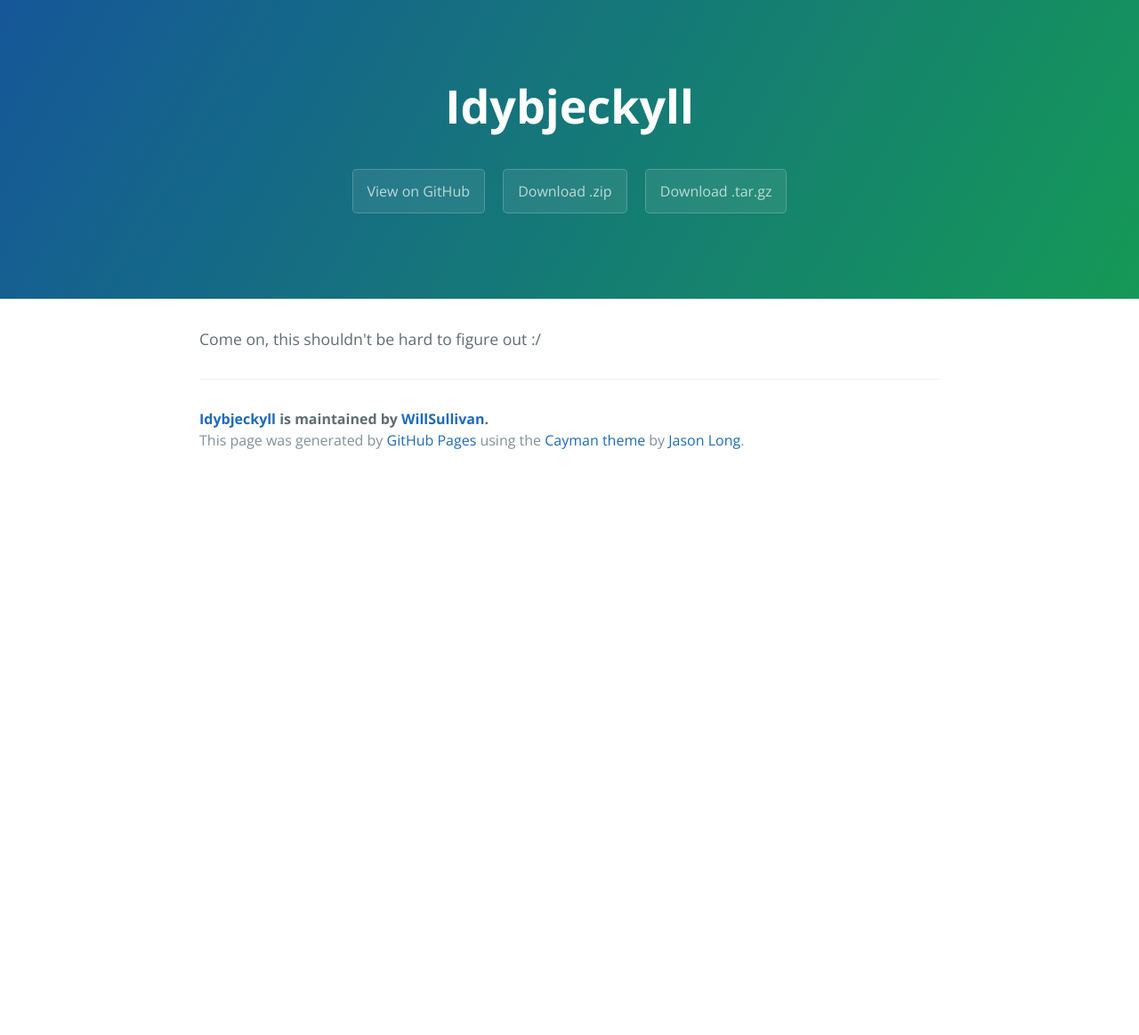
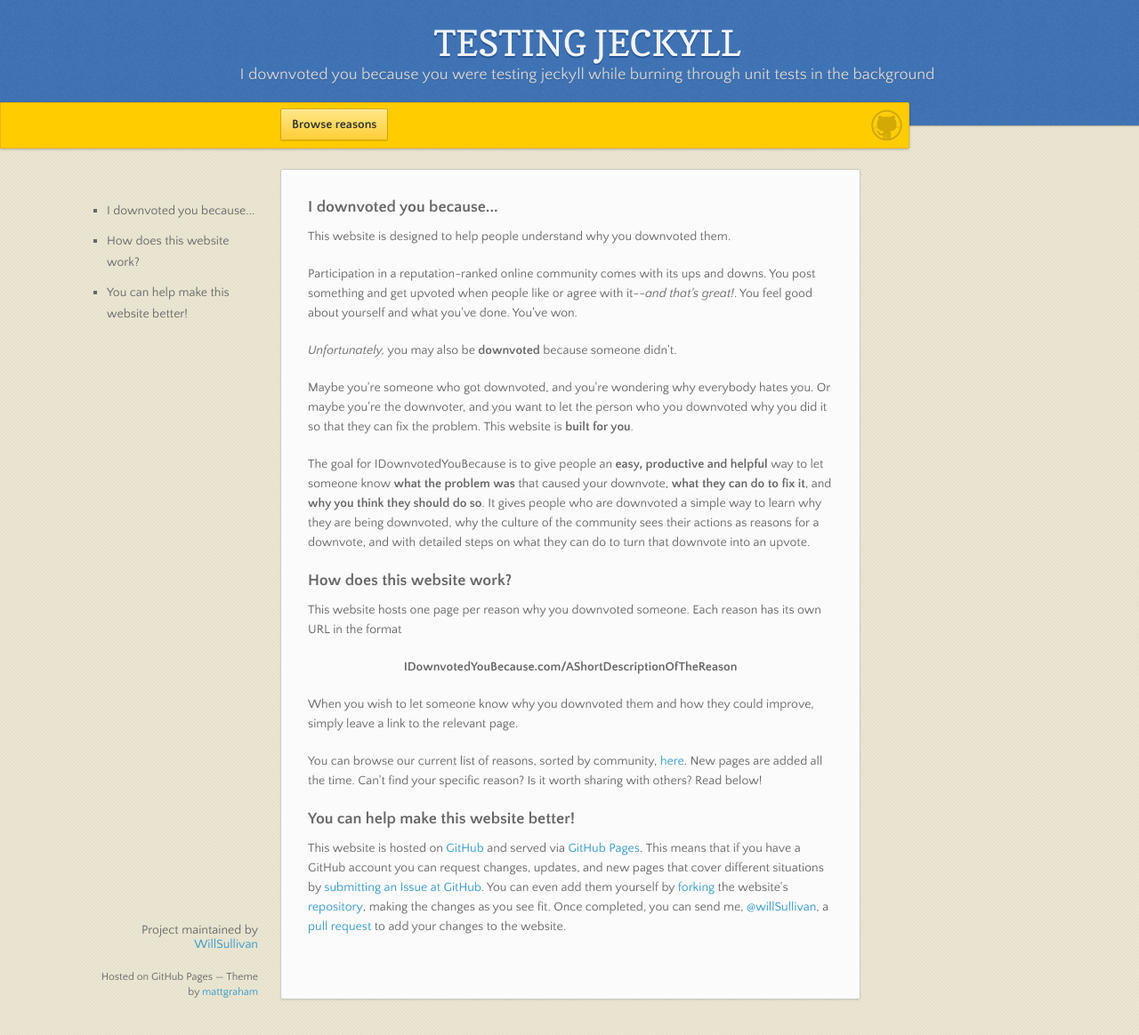
Before and after one commit to WillSullivan/IDYBJeckyll, a Jekyll site: the page index.html, which Jekyll copies as it is, in a window 1280 px wide and 1164 px high. Shown: the whole window at 89% size. Built offline with Jekyll 4.4.1, drawn with Linux system fonts in a browser that asks for light colours; nearby versions of some CDN libraries.

Commit message:
Update index.html

```diff
--- a/index.html
+++ b/index.html
@@ -1,34 +1,77 @@
-<!DOCTYPE html>
-<html lang="en-us">
-  <head>
-    <meta charset="UTF-8">
-    <title>Idybjeckyll by WillSullivan</title>
-    <meta name="viewport" content="width=device-width, initial-scale=1">
-    <link rel="stylesheet" type="text/css" href="stylesheets/normalize.css" media="screen">
-    <link href='https://fonts.googleapis.com/css?family=Open+Sans:400,700' rel='stylesheet' type='text/css'>
-    <link rel="stylesheet" type="text/css" href="stylesheets/stylesheet.css" media="screen">
-    <link rel="stylesheet" type="text/css" href="stylesheets/github-light.css" media="screen">
-  </head>
-  <body>
-    <section class="page-header">
-      <h1 class="project-name">Idybjeckyll</h1>
-      <h2 class="project-tagline"></h2>
-      <a href="https://github.com/WillSullivan/IDYBJeckyll" class="btn">View on GitHub</a>
-      <a href="https://github.com/WillSullivan/IDYBJeckyll/zipball/master" class="btn">Download .zip</a>
-      <a href="https://github.com/WillSullivan/IDYBJeckyll/tarball/master" class="btn">Download .tar.gz</a>
-    </section>
+<!doctype html>
+<html>
+<head>
+    <meta charset="utf-8">
+    <meta http-equiv="X-UA-Compatible" content="chrome=1">
+    <title>I downvoted you because...</title>
+    <link rel="stylesheet" href="stylesheets/styles.css">
+    <link rel="stylesheet" href="stylesheets/github-dark.css">
+    <script src="https://ajax.googleapis.com/ajax/libs/jquery/1.7.1/jquery.min.js"></script>
+    <script src="javascripts/main.js"></script>
+    <!--[if lt IE 9]>
+      <script src="//html5shiv.googlecode.com/svn/trunk/html5.js"></script>
+    <![endif]-->
+    <meta name="viewport" content="width=device-width, initial-scale=1, user-scalable=no">
 
-    <section class="main-content">
-      <p>Come on, this shouldn't be hard to figure out :/</p>
+</head>
+<body>
 
-      <footer class="site-footer">
-        <span class="site-footer-owner"><a href="https://github.com/WillSullivan/IDYBJeckyll">Idybjeckyll</a> is maintained by <a href="https://github.com/WillSullivan">WillSullivan</a>.</span>
+    <header>
+        <h1>TESTING JECKYLL</h1>
+        <p>I downvoted you because you were testing jeckyll while burning through unit tests in the background</p>
+    </header>
 
-        <span class="site-footer-credits">This page was generated by <a href="https://pages.github.com">GitHub Pages</a> using the <a href="https://github.com/jasonlong/cayman-theme">Cayman theme</a> by <a href="https://twitter.com/jasonlong">Jason Long</a>.</span>
-      </footer>
+    <div id="banner">
+        <a href="https://github.com/WillSullivan/IDownvotedYouBecause" id="logo" title="View the website repository on GitHub" />
+        <a href="AllTheReasons" class="button fork">Browse reasons</a>
+    </div><!-- end banner -->
 
-    </section>
+    <div class="wrapper">
+        <nav>
+            <ul>
+            </ul>
+        </nav>
+        <section>
+            <h3>
+                <a id="i-downvoted-you-because" class="anchor" href="#i-downvoted-you-because" aria-hidden="true"><span class="octicon octicon-link"></span></a>I downvoted you because...
+            </h3>
 
+            <p>This website is designed to help people understand why you downvoted them.</p>
 
-  </body>
+            <p>Participation in a reputation-ranked online community comes with its ups and downs.  You post something and get upvoted when people like or agree with it--<i>and that's great!</i>.  You feel good about yourself and what you've done.  You've won.</p>
+            <p><i>Unfortunately,</i> you may also be <b>downvoted</b> because someone didn't.</p>
+            <p>Maybe you're someone who got downvoted, and you're wondering why everybody hates you.  Or maybe you're the downvoter, and you want to let the person who you downvoted why you did it so that they can fix the problem.  This website is <b>built for you</b>.</p>
+            <p>The goal for IDownvotedYouBecause is to give people an <b>easy, productive and helpful</b> way to let someone know <b>what the problem was</b> that caused your downvote, <b>what they can do to fix it</b>, and <b>why you think they should do so</b>.  It gives people who are downvoted a simple way to learn why they are being downvoted, why the culture of the community sees their actions as reasons for a downvote, and with detailed steps on what they can do to turn that downvote into an upvote.</p>
+            <h3>
+                <a id="how-this-site-works" class="anchor" href="#how-this-site-works" aria-hidden="true"><span class="octicon octicon-link"></span></a>How does this website work?
+            </h3>
+            <p>This website hosts one page per reason why you downvoted someone.  Each reason has its own URL in the format</p>
+            <p style="text-align: center"><b>IDownvotedYouBecause.com/AShortDescriptionOfTheReason</b></p>
+            <p>When you wish to let someone know why you downvoted them and how they could improve, simply leave a link to the relevant page.</p>
+
+            <p>You can browse our current list of reasons, sorted by community, <a href="AllTheReasons">here</a>.  New pages are added all the time.  Can't find your specific reason?  Is it worth sharing with others?  Read below!</p>
+            <h3>
+                <a id="you-can-help-make-this-website-better" class="anchor" href="#you-can-help-make-this-website-better" aria-hidden="true"><span class="octicon octicon-link"></span></a>You can help make this website better!
+            </h3>
+
+            <p>This website is hosted on <a href="https://github.com/WillSullivan/IDownvotedYouBecause">GitHub</a> and served via <a href="https://pages.github.com/">GitHub Pages</a>. This means that if you have a GitHub account you can request changes, updates, and new pages that cover different situations by <a href="https://github.com/WillSullivan/IDownvotedYouBecause/issues/new">submitting an Issue at GitHub</a>.  You can even add them yourself by <a href="https://help.github.com/articles/fork-a-repo/">forking</a> the website's <a href="https://github.com/WillSullivan/IDownvotedYouBecause">repository</a>, making the changes as you see fit.  Once completed, you can send me, <a href="https://github.com/willSullivan" class="user-mention">@willSullivan</a>, a <a href="https://help.github.com/articles/using-pull-requests/">pull request</a> to add your changes to the website.</p>
+        </section>
+        <footer>
+            <p>Project maintained by <a href="https://github.com/WillSullivan">WillSullivan</a></p>
+            <p><small>Hosted on GitHub Pages &mdash; Theme by <a href="https://twitter.com/michigangraham">mattgraham</a></small></p>
+        </footer>
+    </div>
+    <!--[if !IE]><script>fixScale(document);</script><![endif]-->
+    <script type="text/javascript">
+        var gaJsHost = (("https:" == document.location.protocol) ? "https://ssl." : "http://www.");
+        document.write(unescape("%3Cscript src='" + gaJsHost + "google-analytics.com/ga.js' type='text/javascript'%3E%3C/script%3E"));
+    </script>
+    <script type="text/javascript">
+        try {
+            var pageTracker = _gat._getTracker("UA-52051166-6");
+            pageTracker._trackPageview();
+        } catch (err) { }
+    </script>
+
+</body>
 </html>
```
